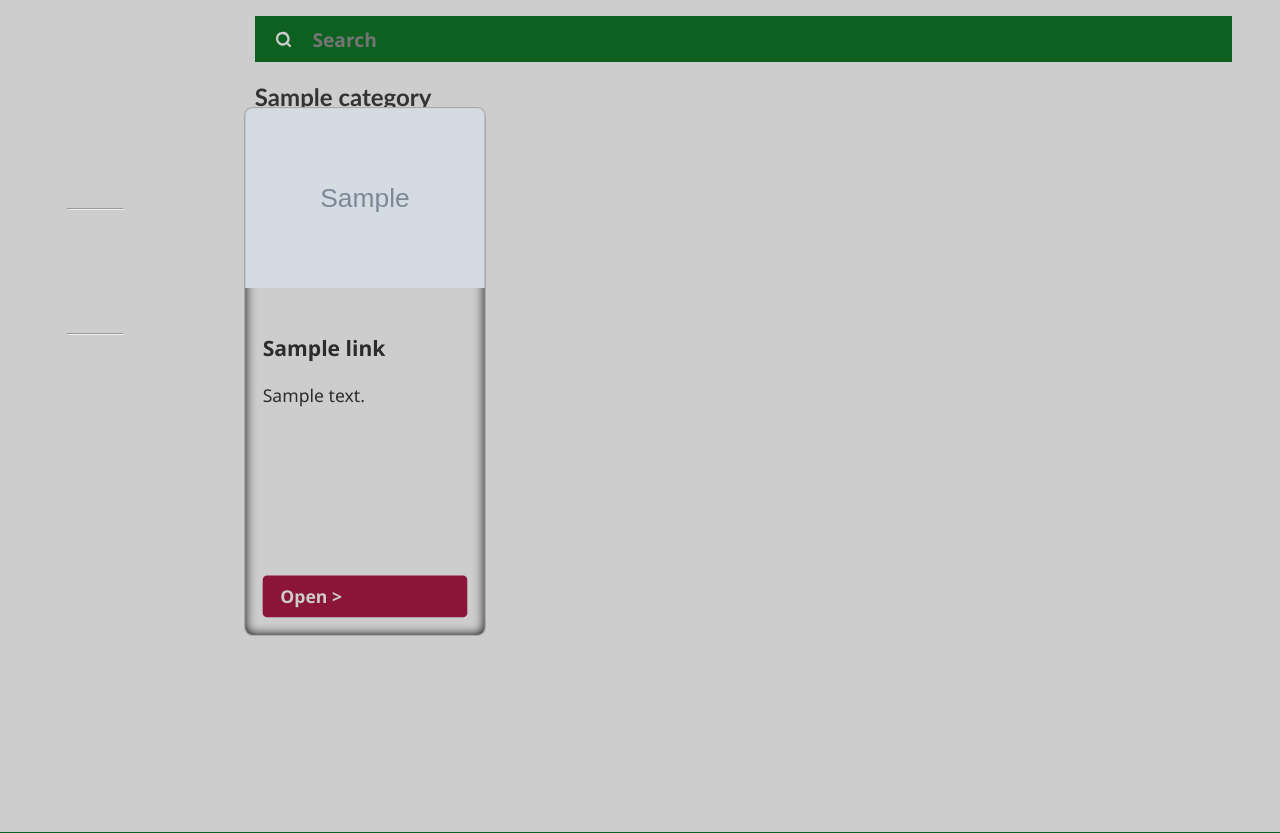
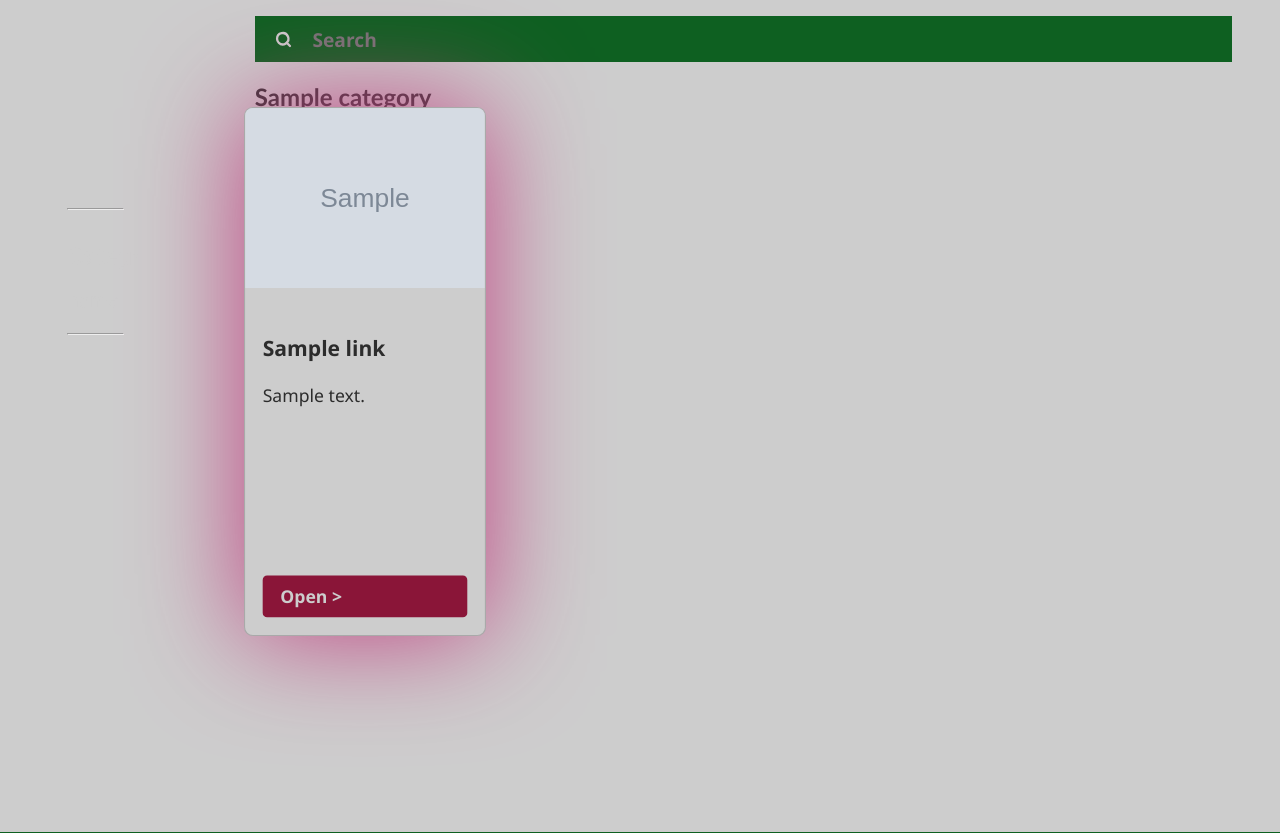
Before and after one commit to jtgalvez1/upou-links-portal, a Flask app: template app/templates/index.html in a window 1280 px wide, with the pointer over the restyled element. Shown: the part 80-913 px from the top of the page. Run offline with Flask 3, Linux system fonts and the light colour scheme; the template is opened without the code that fills it: most values are stand-ins (such as "Sample title", 1, 10 or a date in 2020); grey boxes marked "Sample" are stand-in pictures; some libraries are stand-ins or nearby versions.

Commit message:
CSS: card hover effect

```diff
--- a/app/static/styles/template.css
+++ b/app/static/styles/template.css
@@ -128,10 +128,6 @@ table.links td.actions {
   overflow: hidden;
 }
 
-.card:hover {
-  scale: 1.1;
-}
-
 .card > img {
   width: 100%;
   aspect-ratio: 4 / 3;
@@ -208,6 +204,11 @@ table.links td.actions {
     grid-template-columns: repeat(4, 1fr);
   }
 
+  .card:hover {
+    scale: 1.1;
+    box-shadow: 0 0 100px rgb(192,64,128);
+  }
+
   table.links {
     display: table;
     background-color: var(--font-color);
```
